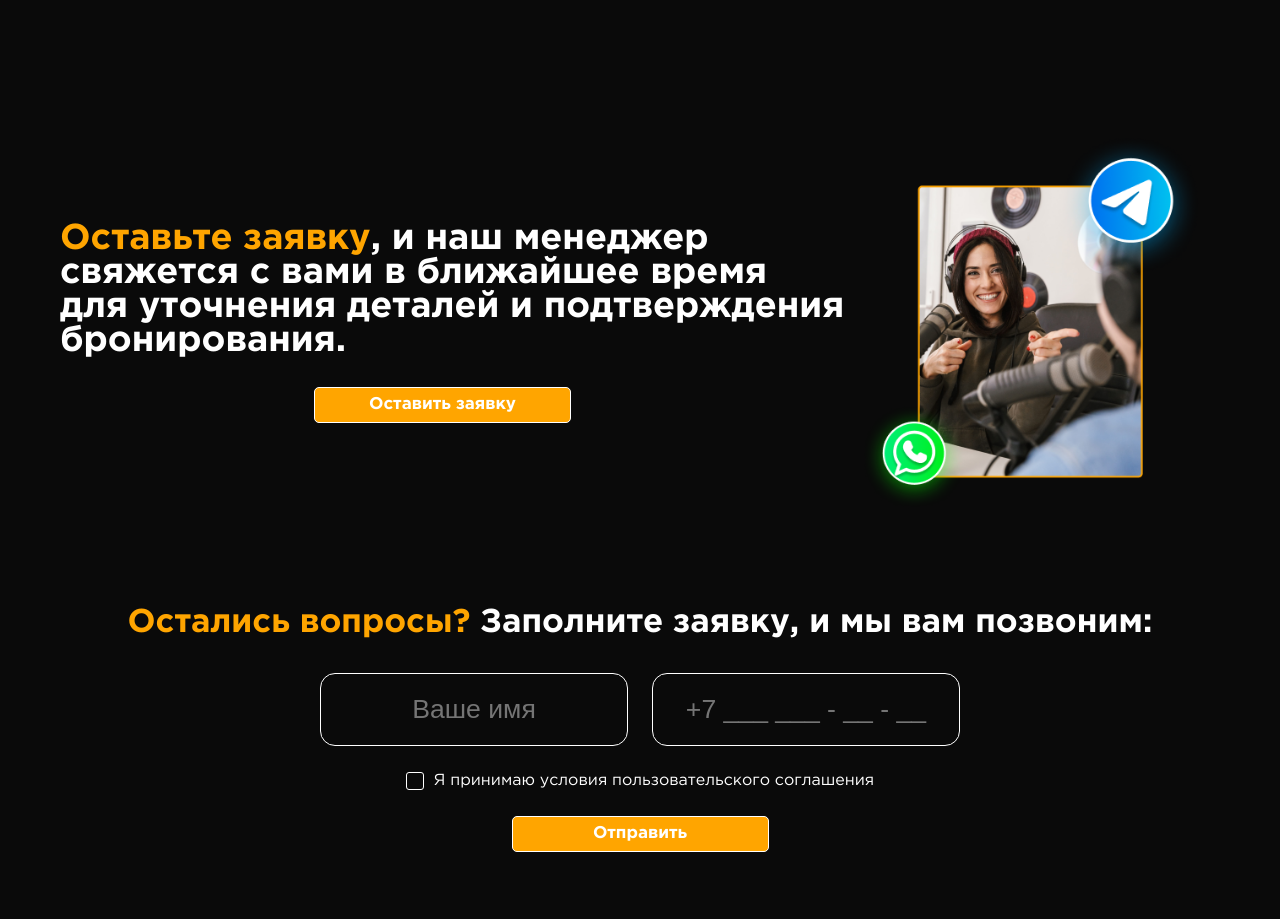
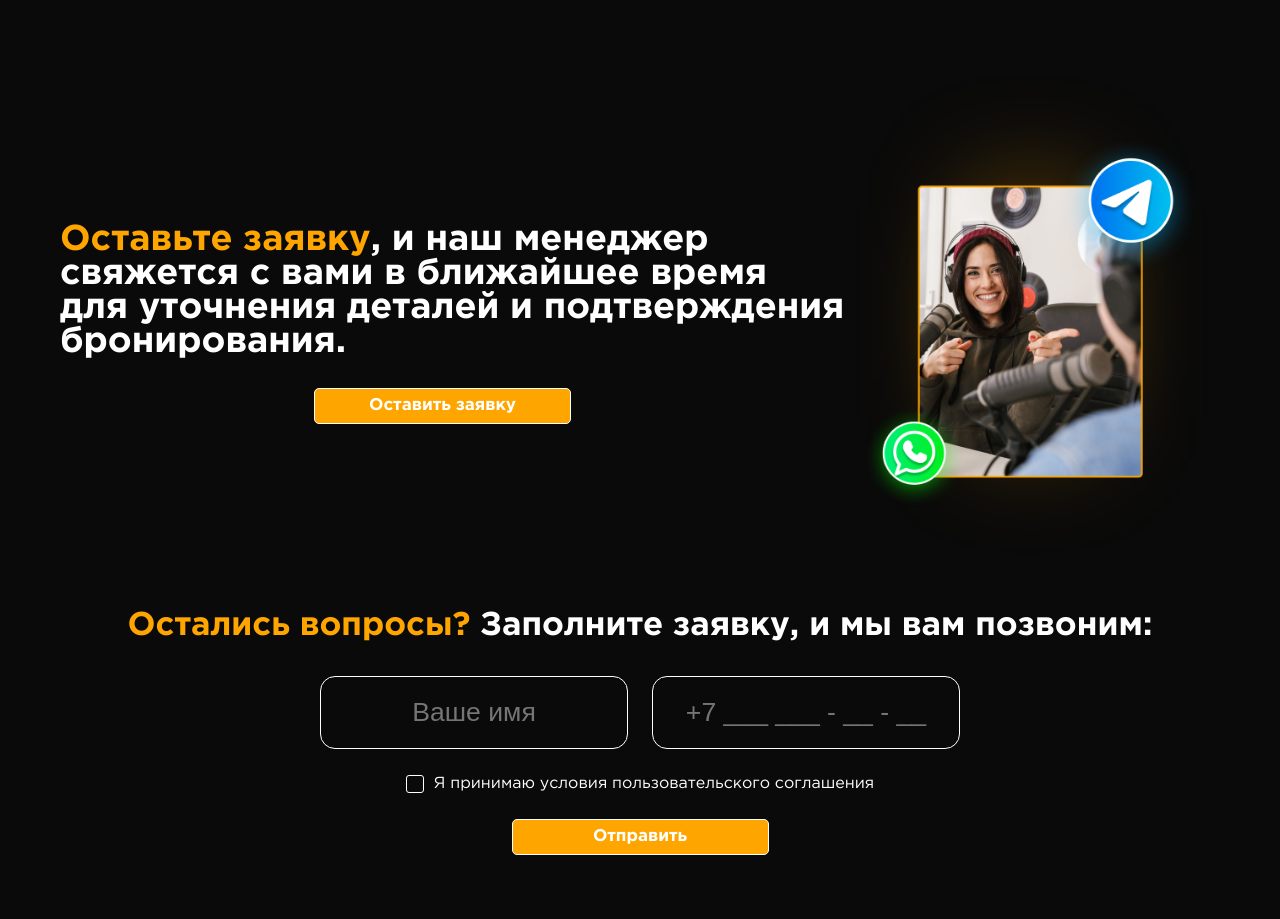
Before and after one commit to noliss/Sunergy-Studio, a plain HTML site: page pages/product-reels.html in a window 1280 px wide. Shown: the part 1320-2239 px from the top of the page. Drawn offline with nearby package versions, Linux system fonts and the light colour scheme; some packages are replaced by stand-ins of ours; a script that the page names is missing.

Commit message:
Фиксы

```diff
--- a/pages/product-reels.html
+++ b/pages/product-reels.html
@@ -202,7 +202,9 @@
             деталей и подтверждения бронирования.</div>
           <div class="button application__button">Оставить заявку</div>
         </div>
-        <img src="../images/application.png" alt="Оставьте заявку" class="application__image">
+        <div class="application__img">
+          <img src="../images/application.png" alt="Оставьте заявку" class="application__image">
+        </div>
       </div>
     </div>
   </section>
```
Also changed, not shown: pages/product-broadcast.html (+2 -0 lines), pages/product-interview.html (+3 -1 lines), pages/product-master-class.html (+3 -1 lines), pages/product-meet.html (+3 -1 lines), pages/product-podcast.html (+4 -2 lines), pages/product-producer.html (+3 -1 lines), pages/product-youtube-show.html (+3 -1 lines).
